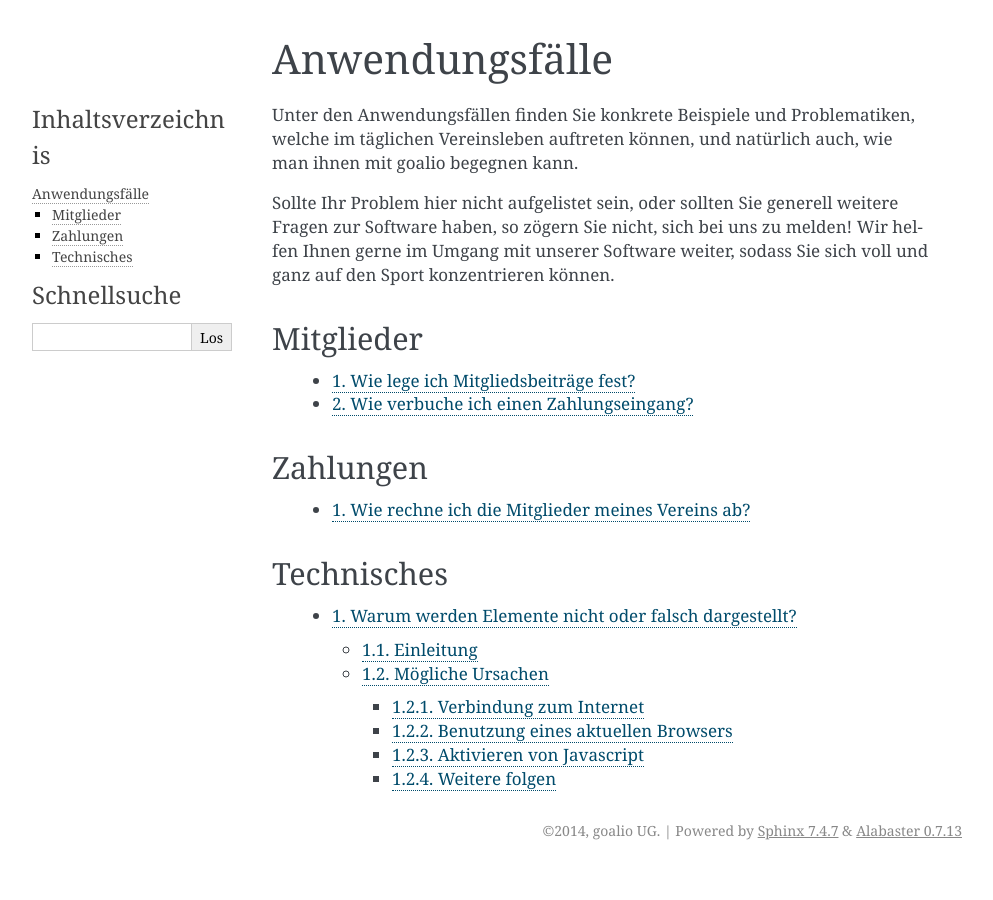
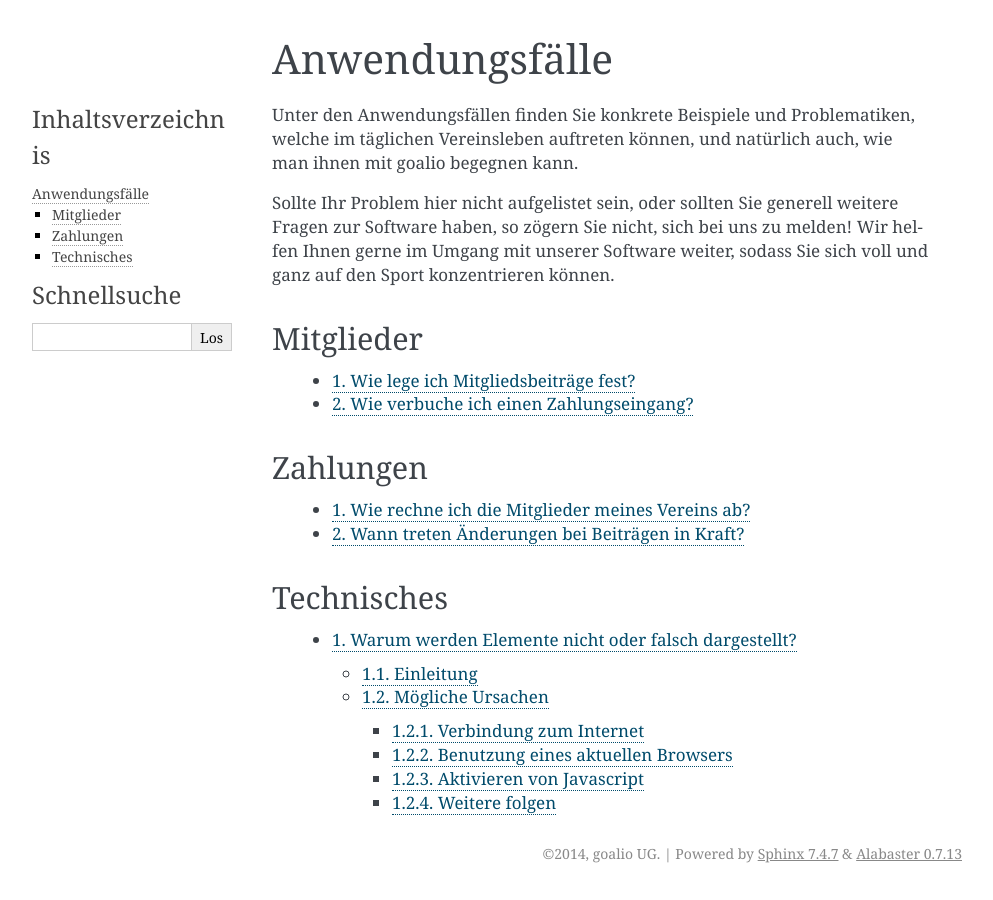
Before and after one commit to goalio/docs, a Sphinx documentation site: the page built from docs/anwendungsfaelle/index.rst, in a window 1280 px wide. Shown: the whole page, without its empty margins (148-1141 px from the left). Built offline with Sphinx 7.4.7, drawn with Linux system fonts in a browser that asks for light colours; formulas are drawn with MathJax 3.

Commit message:
Update index.rst

```diff
--- a/docs/anwendungsfaelle/index.rst
+++ b/docs/anwendungsfaelle/index.rst
@@ -21,6 +21,7 @@ Zahlungen
   :numbered:
 
   Wie rechne ich die Mitglieder meines Vereins ab? <buchungslauf>
+  Wann treten Änderungen bei Beiträgen in Kraft? <beitrag-aktualisieren>
 
 Technisches
 -----------
```
